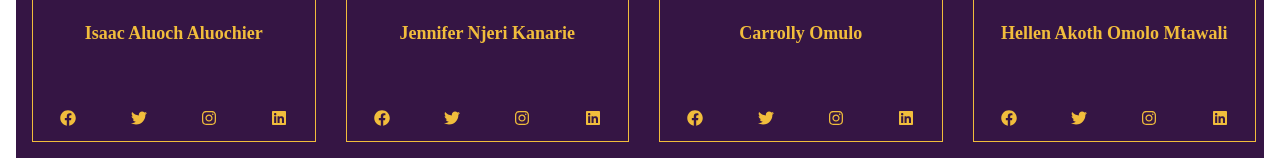
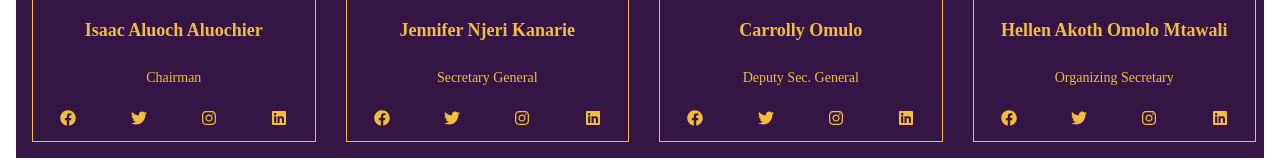
Before and after one commit to QueenterJuma/jfp-kenya, a React (Vite) app: page / in a window 1280 px wide. Shown: the part 2443-2603 px from the top of the page. Built offline with nearby package versions, Linux system fonts and the light colour scheme; a web font is replaced by a local one.

Commit message:
Add update on members role

```diff
--- a/src/components/About/Team.jsx
+++ b/src/components/About/Team.jsx
@@ -56,7 +56,7 @@ const Team = () => {
               <img src={member.photo} alt={member.name} />
             </div>
             <h4>{member.name}</h4>
-            <p>{member.role}</p>
+            <p className='role'>{member.role}</p>
             <div className="social-links">
               {member.socialLinks.map((link, index) => (
                 <a key={index} href={link.url} target="_blank" rel="noopener noreferrer">
--- a/src/components/About/TeamList.js
+++ b/src/components/About/TeamList.js
@@ -7,7 +7,7 @@ import Team5 from '../../assets/Team5-Kenneth.jpg'
 export const TeamList = [
   {
     name: 'Isaac Aluoch Aluochier',
-    position: 'Chairman',
+    role: 'Chairman',
     photo: Team1,
    socialLinks: [
       { name: 'Facebook', url: 'john.doe.facebook' },
@@ -18,7 +18,7 @@ export const TeamList = [
   },
   {
     name: 'Jennifer Njeri Kanarie',
-    position: 'Secretary General',
+    role: 'Secretary General',
     photo: Team2,
    socialLinks: [
       { name: 'Facebook', url: 'john.doe.facebook' },
@@ -29,7 +29,7 @@ export const TeamList = [
   },
   {
     name: 'Carrolly Omulo',
-    position: 'Deputy Sec. General ',
+    role: 'Deputy Sec. General ',
     photo: Team3,
    socialLinks: [
       { name: 'Facebook', url: 'john.doe.facebook' },
@@ -40,7 +40,7 @@ export const TeamList = [
   },
   {
     name: 'Hellen Akoth Omolo Mtawali',
-    position: 'Organizing Secretary',
+    role: 'Organizing Secretary',
     photo:  Team4,
    socialLinks: [
       { name: 'Facebook', url: 'john.doe.facebook' },
@@ -51,7 +51,7 @@ export const TeamList = [
   },
   {
     name: 'Kenneth Mburu Nyoike',
-    position: 'Deputy Organizing Secretary',
+    role: 'Deputy Organizing Secretary',
     photo: Team5,
    socialLinks: [
       { name: 'Facebook', url: 'john.doe.facebook' },
```
